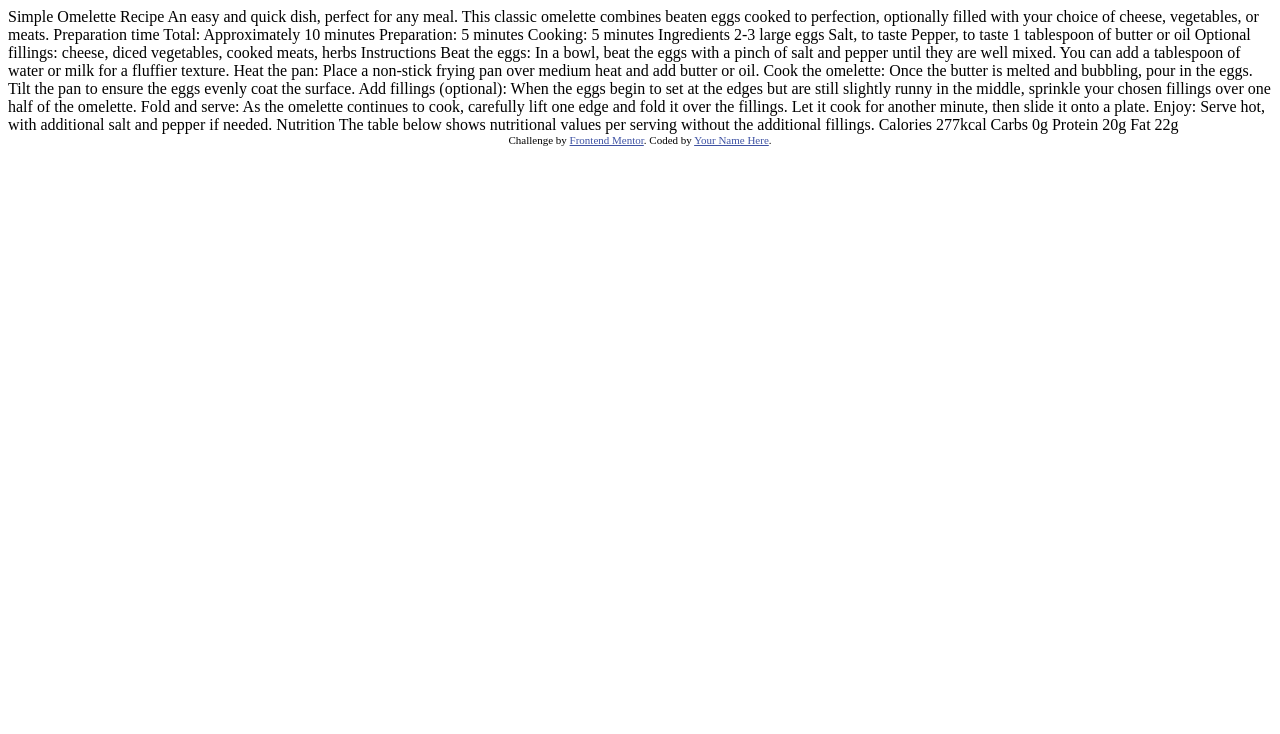
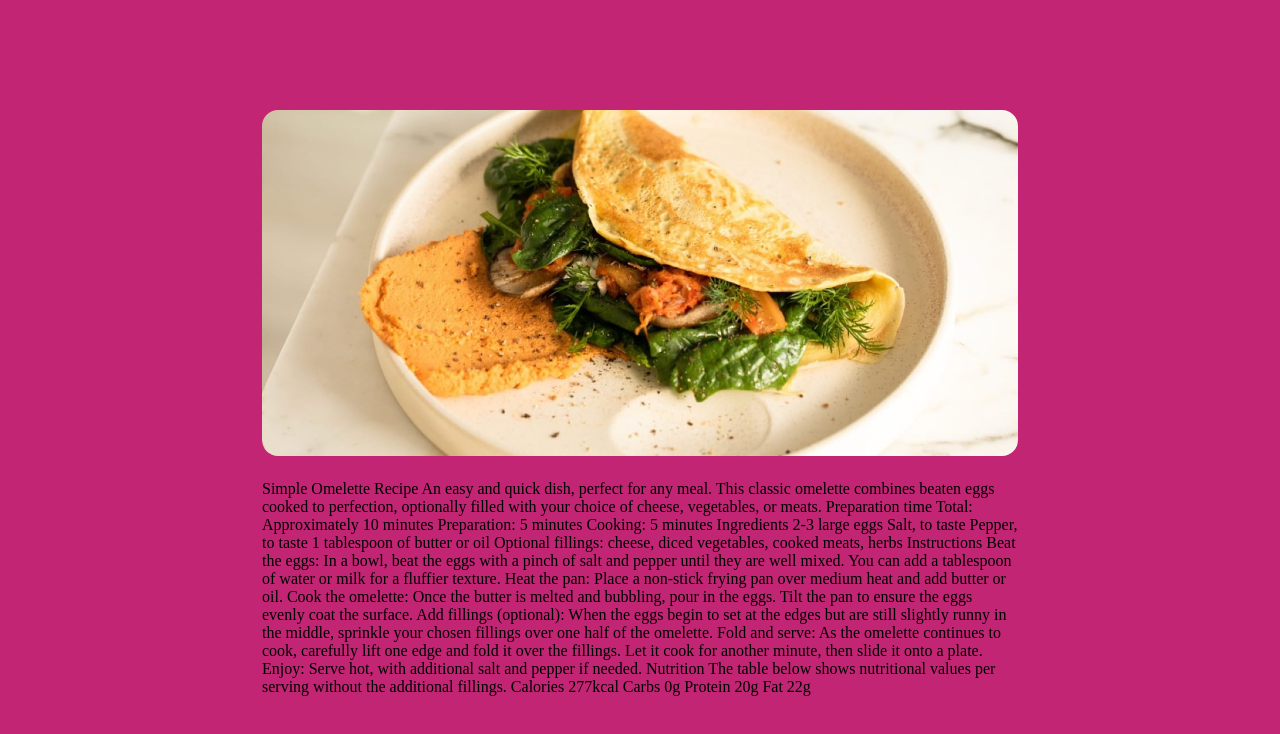
Before and after one commit to shonczinner/recipe-page-main, a plain HTML site: page index.html in a window 1280 px wide. Drawn offline with Linux system fonts and the light colour scheme.

Commit message:
general layout

```diff
--- a/index.html
+++ b/index.html
@@ -9,13 +9,18 @@
   <title>Frontend Mentor | Recipe page</title>
 
   <!-- Feel free to remove these styles or customise in your own stylesheet 👍 -->
-  <style>
-    .attribution { font-size: 11px; text-align: center; }
-    .attribution a { color: hsl(228, 45%, 44%); }
-  </style>
+  <link rel="stylesheet" href="styles.css">
+
 </head>
 <body>
+  <div id="recipe-container">
 
+      <img src="assets/images/image-omelette.jpeg">
+
+
+
+
+    <p>
   Simple Omelette Recipe
 
   An easy and quick dish, perfect for any meal. This classic omelette combines beaten eggs cooked
@@ -68,10 +73,12 @@
 
   Fat
   22g
-
-  <div class="attribution">
+</p>
+</div>
+  <div class="attribution" style:>
     Challenge by <a href="https://www.frontendmentor.io?ref=challenge" target="_blank">Frontend Mentor</a>.
     Coded by <a href="#">Your Name Here</a>.
   </div>
+
 </body>
 </html>
--- /dev/null
+++ b/styles.css
@@ -0,0 +1,43 @@
+.attribution { font-size: 11px; text-align: center; visibility: hidden; }
+.attribution a { color: hsl(228, 45%, 44%); }
+body {
+    background-color:  hsl(329, 22%, 68%);
+    padding: 0px;
+    margin:0px;
+}
+
+
+img{
+    height:100%;
+    width:100%;
+}
+
+
+@media screen and (min-width: 400px) {
+    body {
+        background-color: hsl(330, 68%, 45%);
+    }
+
+    #recipe-container {
+        margin-left: max(25% - 100px,0px);
+        margin-right: max(25% - 100px,0px);
+        margin-top: 100px;
+        margin-bottom: 100px;
+        border-radius: 1rem;
+    }
+
+    #recipe-container *{
+        margin-left: 5%;
+        margin-right: 5%;
+        margin-top: 10px;
+        margin-bottom: 10px;
+    }
+
+
+    img{
+        height:90%;
+        width:90%;
+        border-radius:1rem;
+    }
+
+}
```
